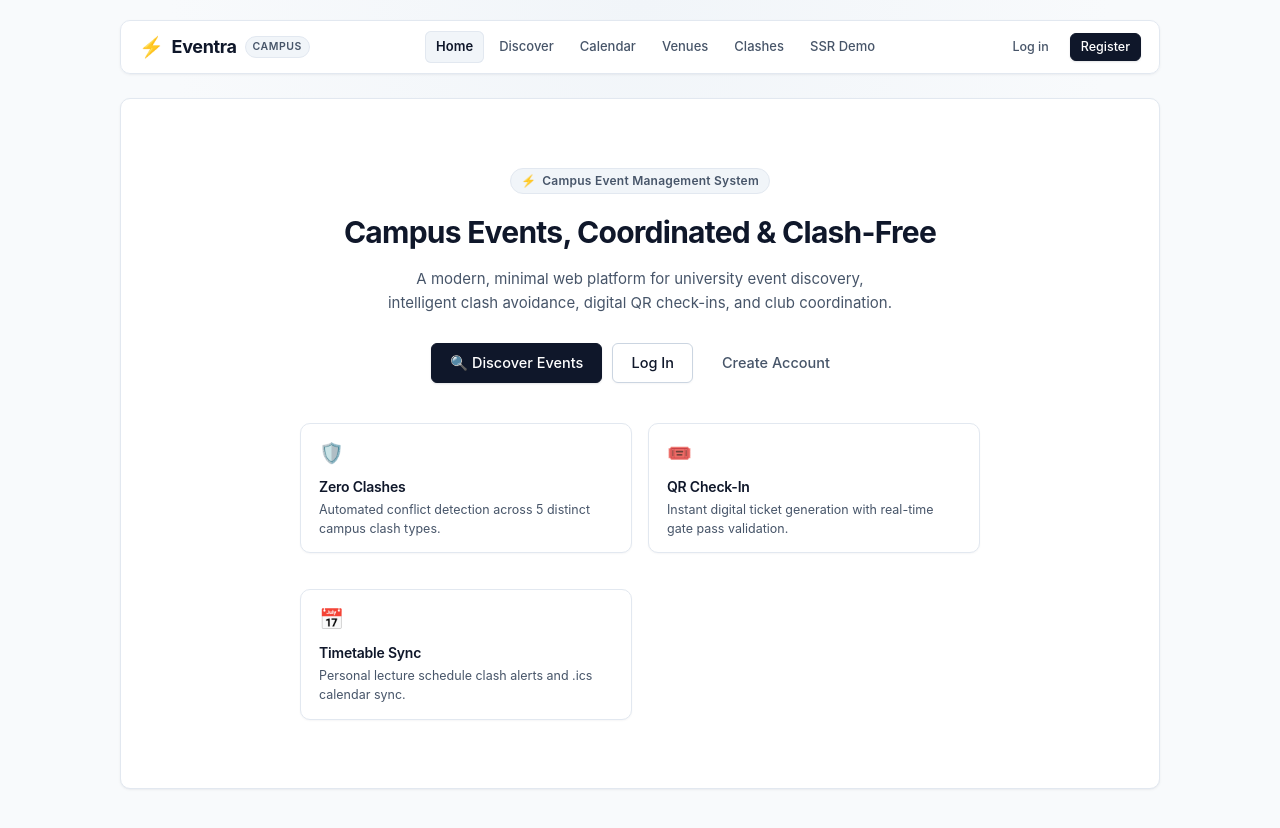
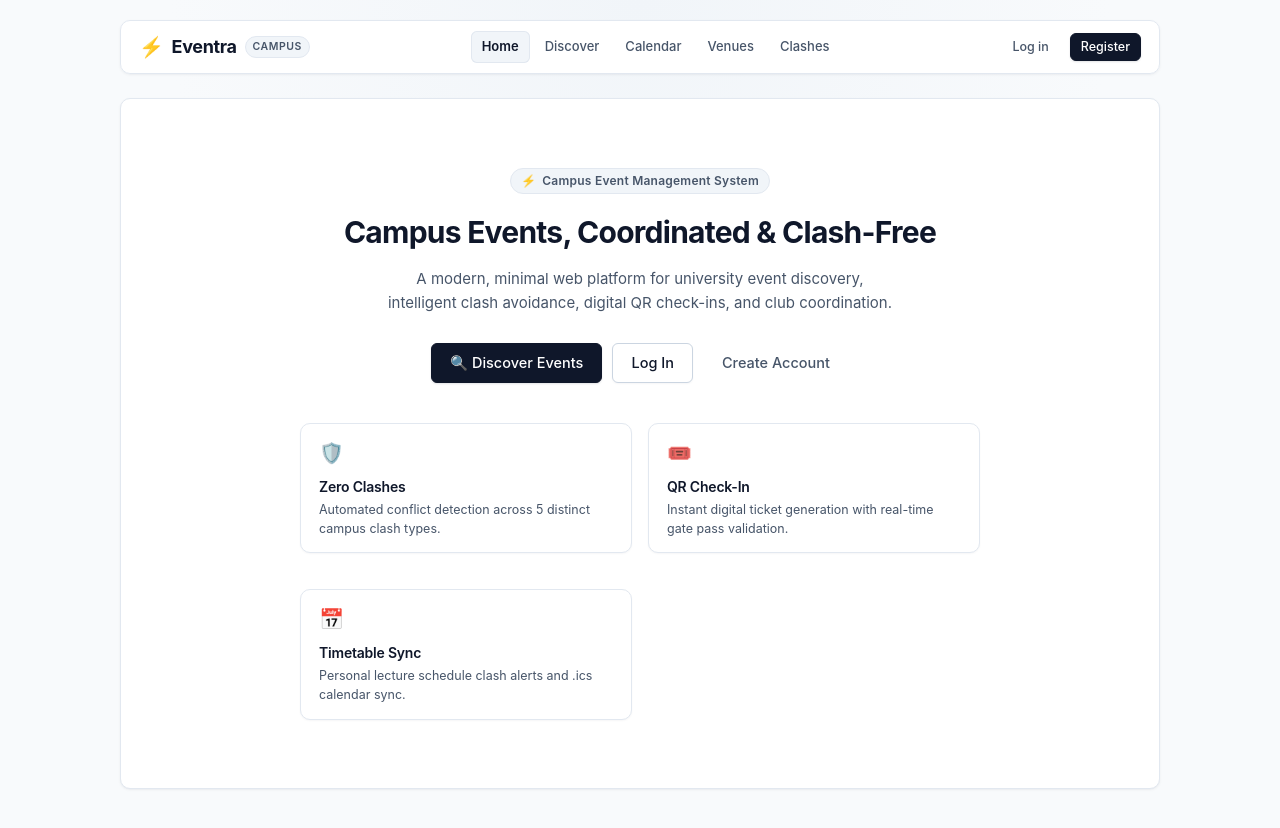
Before and after one commit to tanishsarkar28/Eventra, a Next.js app: page / in a window 1280 px wide. Built offline with nearby package versions, Linux system fonts and the light colour scheme; no server answers.

Commit message:
fix: remove SSR Demo link from navigation bar

```diff
--- a/components/Navbar.js
+++ b/components/Navbar.js
@@ -83,12 +83,6 @@ export default function Navbar() {
           >
             Clashes
           </Link>
-          <Link
-            href="/ssr-demo"
-            className={`nav-link ${isActive('/ssr-demo') ? 'active' : ''}`}
-          >
-            SSR Demo
-          </Link>
 
           {user && (user.role === 'organiser' || user.role === 'admin') && (
             <Link
```
